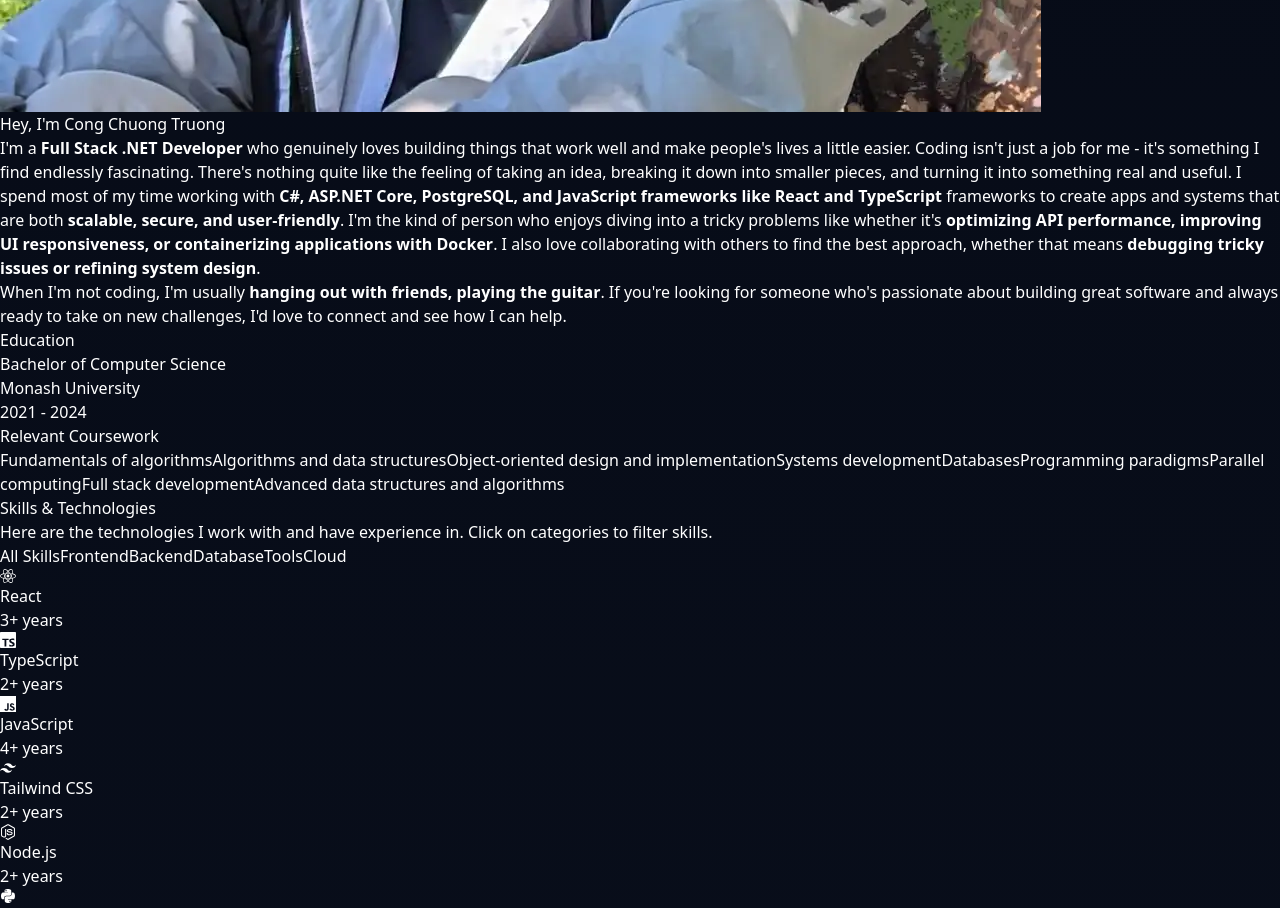
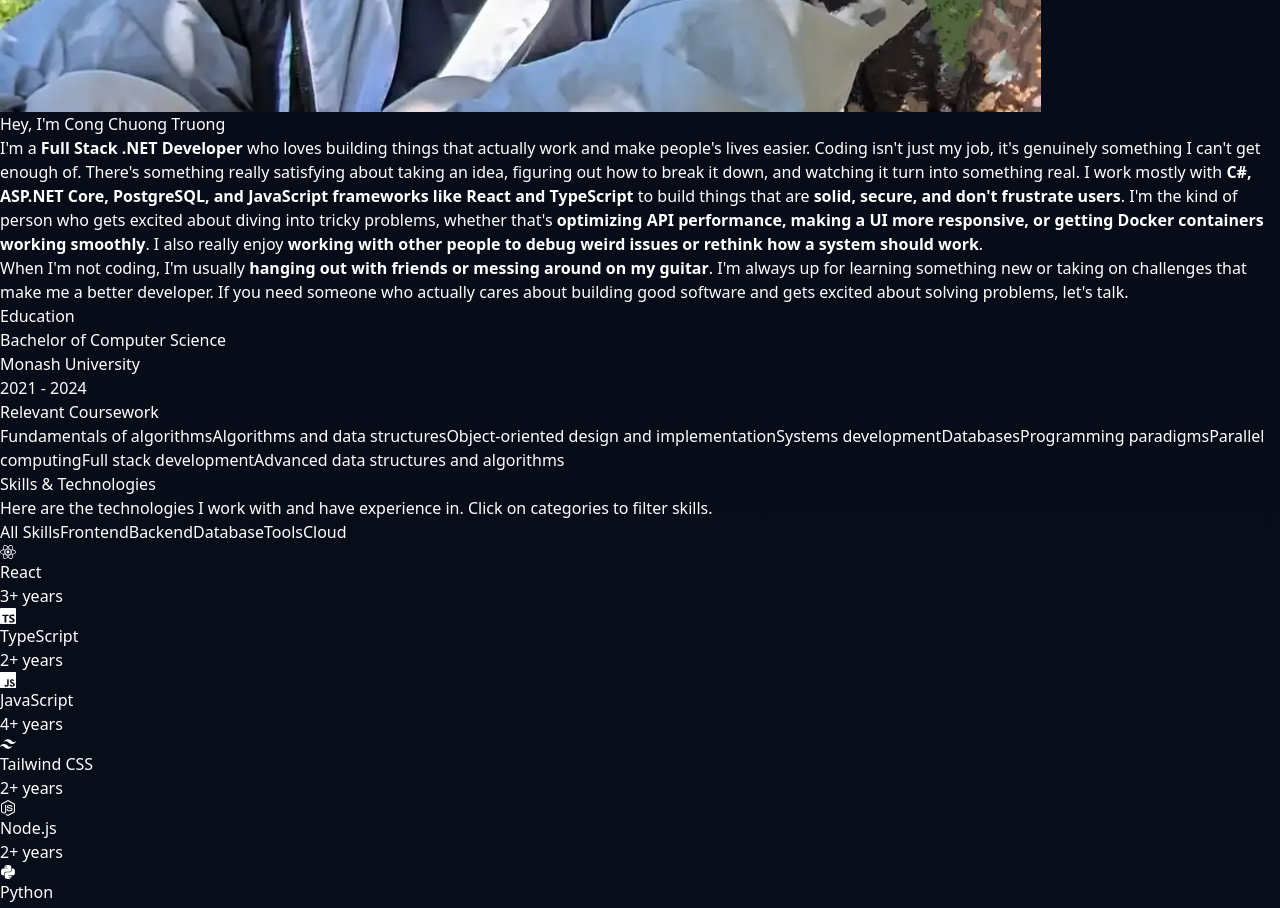
Before and after one commit to ctru0009/portfolio, a React (Vite) app: page / in a window 1280 px wide. Shown: the part 2380-3288 px from the top of the page. Built offline with nearby package versions, Linux system fonts and the light colour scheme; no server answers.

Commit message:
refactor: enhance About section content for clarity and engagement

```diff
--- a/src/components/about/About.tsx
+++ b/src/components/about/About.tsx
@@ -29,36 +29,39 @@
             <h3 className="text-2xl font-semibold text-gray-100">
               Hey, I'm {HeroData.name}
             </h3>
-
             <p className="text-gray-300 leading-relaxed">
-              I'm a <b>Full Stack .NET Developer</b> who genuinely loves
-              building things that work well and make people's lives a little
-              easier. Coding isn't just a job for me - it's something I find
-              endlessly fascinating. There's nothing quite like the feeling of
-              taking an idea, breaking it down into smaller pieces, and turning
-              it into something real and useful. I spend most of my time working
-              with
+              I'm a <b>Full Stack .NET Developer</b> who loves building things
+              that actually work and make people's lives easier. Coding isn't
+              just my job, it's genuinely something I can't get enough of.
+              There's something really satisfying about taking an idea, figuring
+              out how to break it down, and watching it turn into something
+              real. I work mostly with{" "}
               <b>
-                {" "}
                 C#, ASP.NET Core, PostgreSQL, and JavaScript frameworks like
                 React and TypeScript
               </b>{" "}
-              frameworks to create apps and systems that are both{" "}
-              <b>scalable, secure, and user-friendly</b>. I'm the kind of person
-              who enjoys diving into a tricky problems like whether it's{" "}
+              to build things that are{" "}
+              <b>solid, secure, and don't frustrate users</b>. I'm the kind of
+              person who gets excited about diving into tricky problems, whether
+              that's{" "}
               <b>
-                optimizing API performance, improving UI responsiveness, or
-                containerizing applications with Docker
+                optimizing API performance, making a UI more responsive, or
+                getting Docker containers working smoothly
               </b>
-              . I also love collaborating with others to find the best approach,
-              whether that means
-              <b> {" "}debugging tricky issues or refining system design</b>.
+              . I also really enjoy{" "}
+              <b>
+                working with other people to debug weird issues or rethink how a
+                system should work
+              </b>
+              .
             </p>
             <p className="text-gray-300 leading-relaxed">
-              When I'm not coding, I'm usually <b>{" "}hanging out with friends, playing
-              the guitar</b>. If you're looking for someone who's passionate about
-              building great software and always ready to take on new
-              challenges, I'd love to connect and see how I can help.
+              When I'm not coding, I'm usually{" "}
+              <b>hanging out with friends or messing around on my guitar</b>.
+              I'm always up for learning something new or taking on challenges
+              that make me a better developer. If you need someone who actually
+              cares about building good software and gets excited about solving
+              problems, let's talk.
             </p>
           </div>
         </div>
```
